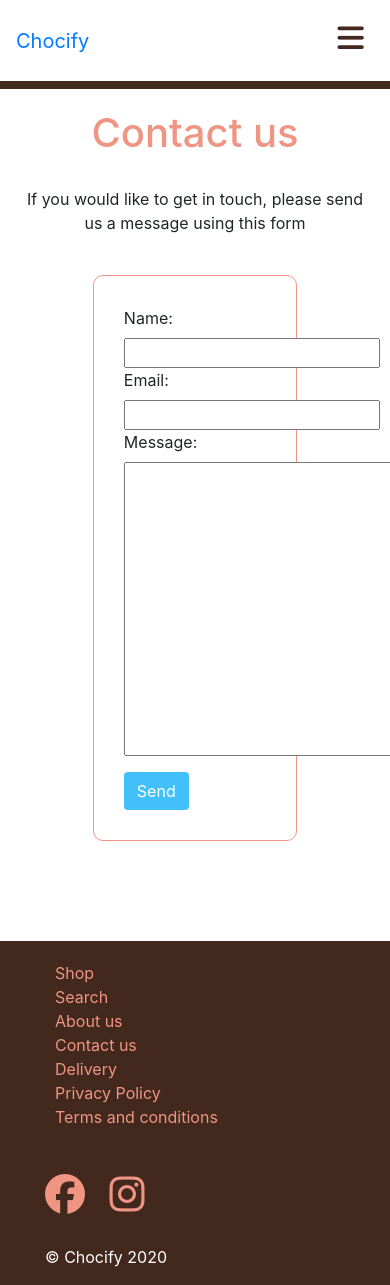
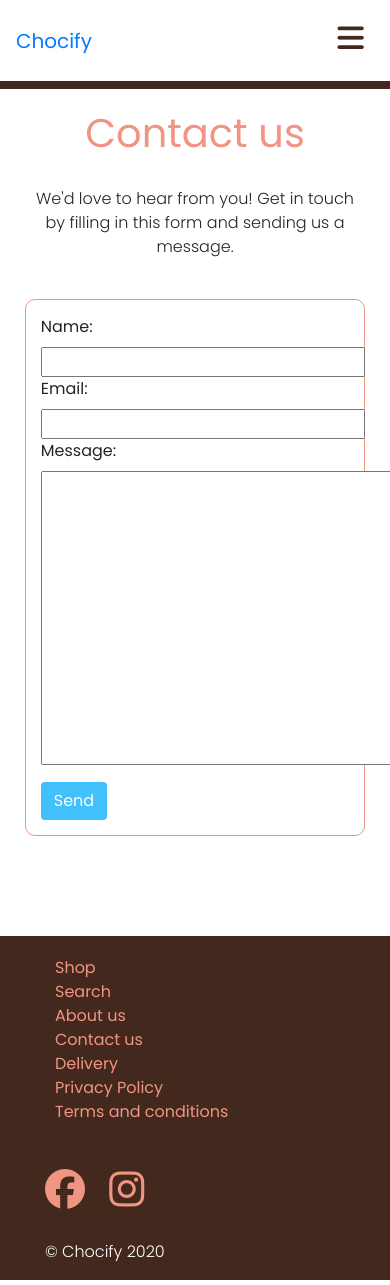
Before and after one commit to Angie55/milestoneFour-chocify, a Django app: page /home/contact_us/ in a window 390 px wide; the page is wider, and only the part inside the window is pictured. Run offline with Django 3.2, Linux system fonts and the light colour scheme; some libraries are stand-ins or nearby versions.

Commit message:
Made contact us page more responsive and added google font

```diff
--- a/home/templates/contact_us.html
+++ b/home/templates/contact_us.html
@@ -6,7 +6,7 @@
 {% block content %}
 
 <div class="container-fluid page-width-container">
-    <p class="contact-text">If you would like to get in touch, please send us a message using this form</p>
+    <p class="contact-text">We'd love to hear from you! Get in touch by filling in this form and sending us a message.</p>
     <div class="contact-block">
         <!--Contact us form-->
         <form id="contact-form" method="POST" >
--- a/static/css/style.css
+++ b/static/css/style.css
@@ -1,3 +1,12 @@
+body {
+    font-family: 'Poppins', sans-serif;
+}
+
+p {
+    font-family: 'Poppins', sans-serif;
+    font-weight: 300;
+}
+
 /*--------------------------------- Main Navigation*/
 .nav {
     border-bottom: 8px solid #43281e;
@@ -440,6 +449,10 @@ footer {
     .social-links {
         margin-top: 0px;
         }
+    .contact-block {
+        padding: 15px;
+        min-width: 100%;
+        }
     }
 
 @media (max-width:767px) {
@@ -475,6 +488,11 @@ footer {
         }
     }
 
+@media (max-width:1200px) {
+    .contact-block {
+        max-width: 90%;
+}
+
 /*---------------------------------Media Queries large screen*/
 @media (min-width:1200px) {
     .cart-width-container {
--- a/templates/base.html
+++ b/templates/base.html
@@ -16,6 +16,8 @@
     <link rel="stylesheet" type="text/css" href="{% static 'css/style.css' %}"/>
     <!-- Font awesome -->
     <script src="https://kit.fontawesome.com/430085f686.js" crossorigin="anonymous"></script>
+    <!-- Google fonts -->
+    <link href="https://fonts.googleapis.com/css2?family=Poppins:wght@300;400&display=swap" rel="stylesheet">
     <!--Script tag for jQuery-->
     <script src="https://cdnjs.cloudflare.com/ajax/libs/jquery/3.4.1/jquery.min.js" integrity="sha256-CSXorXvZcTkaix6Yvo6HppcZGetbYMGWSFlBw8HfCJo=" crossorigin="anonymous"></script>
     <!--Block JS for checkout page to use Stripe to take order payments-->
```
